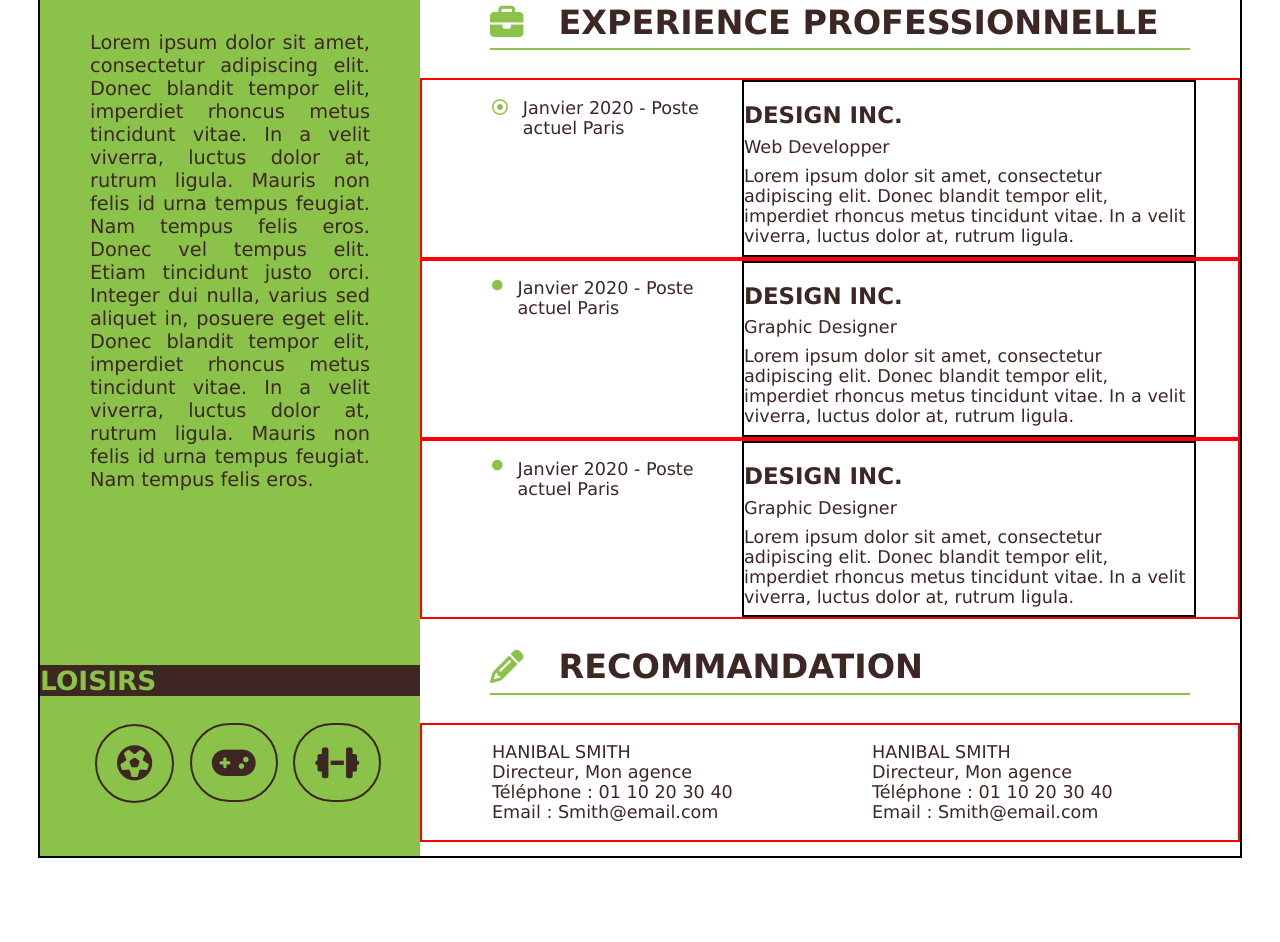
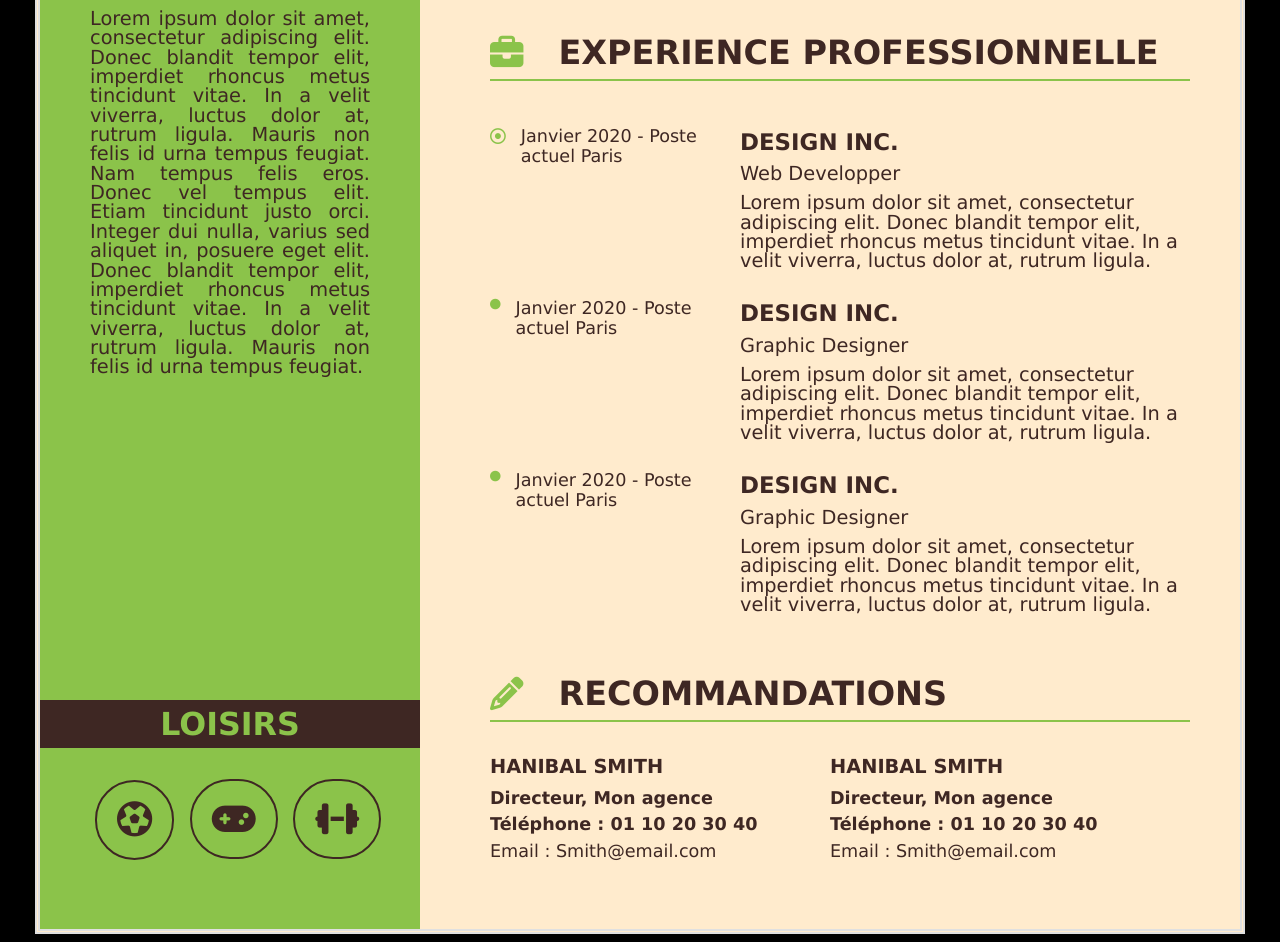
Before and after one commit to Fred-prog/Fred-prog.P2.github.io, a plain HTML site: page index.html in a window 1280 px wide. Shown: the part 809-1751 px from the top of the page. Before the commit the page ends 1675 px from the top, so only its background shows below. Drawn offline with Linux system fonts and the light colour scheme; a web font is replaced by a local one.

Commit message:
CV fini W3C validé sans responsive

```diff
--- a/index.html
+++ b/index.html
@@ -9,7 +9,7 @@
 </head>
 <body>
    <div id="conteneur">
-       <!-------------------Header----------------->
+       <!--Header-->
      <header>
          <div class="portrait">
              <img src="img/mrt.png" alt="">
@@ -19,9 +19,9 @@
                 <P><span>Dével</span>oppeur web freelance</p>
          </div>
      </header>
-     <!-------------main-------------->
+     <!--main-->
      <main>
-          <!------------------liseret-------------->
+          <!--liseret-->
         <aside>
             <div class="aside">
                 <h2>CONTACT</h2>
@@ -50,7 +50,7 @@
                 <h2>À PROPOS DE MOI</h2>
                 <p>
                     Lorem ipsum dolor sit amet, consectetur adipiscing elit. Donec blandit tempor elit, imperdiet rhoncus metus tincidunt vitae. In a velit viverra, luctus dolor at, rutrum ligula. Mauris non felis id urna tempus feugiat. Nam tempus felis eros. Donec vel tempus elit. Etiam tincidunt justo orci. Integer dui nulla, varius sed aliquet in, posuere eget elit.
-                    Donec blandit tempor elit, imperdiet rhoncus metus tincidunt vitae. In a velit viverra, luctus dolor at, rutrum ligula. Mauris non felis id urna tempus feugiat. Nam tempus felis eros.
+                    Donec blandit tempor elit, imperdiet rhoncus metus tincidunt vitae. In a velit viverra, luctus dolor at, rutrum ligula. Mauris non felis id urna tempus feugiat.
                 </p>
             </div>
             <div class="loisirs">
@@ -60,13 +60,10 @@
                     <i class="fas fa-gamepad"></i>
                     <i class="fas fa-dumbbell"></i>
                  </p>
-
-                 <img src="" alt="">
-                 <img src="" alt="">
             </div>
         </aside>
-           <!------------bloc dU CV ----------------->
-        <article>
+           <!--bloc dU CV -->
+        <div class="sous_main">
             <section>
                 <h2><!--<img src="img/cap.svg" alt="icone">-->
                     <i class="fas fa-graduation-cap"></i>FORMATION</h2>
@@ -91,13 +88,12 @@
                     <div class="intitule">
                         <h3>UNIVERSITY OF LOREM</h3>
                         <P>Graphic Designer</P>
-                        <p>
-                            Lorem ipsum dolor sit amet, consectetur adipiscing elit. Donec blandit tempor elit, imperdiet rhoncus metus tincidunt vitae. In a velit viverra, luctus dolor at, rutrum ligula.
+                        <p>Lorem ipsum dolor sit amet, consectetur adipiscing elit. Donec blandit tempor elit, imperdiet rhoncus metus tincidunt vitae. In a velit viverra, luctus dolor at, rutrum ligula.
                         </p>
                     </div>
                 </div>
             </section>
-              <!-------------experience --------------------->
+              <!--experience-->
              <section>
                 <h2><!--<img src="img/case.svg" alt="">-->
                     <i class="fas fa-briefcase"></i>EXPERIENCE PROFESSIONNELLE</h2>
@@ -134,35 +130,27 @@
                     </div>
                 </div>
             </section>
-              <!-----------------recommandation --------------------->
+              <!--recommandation-->
             <section>
                 <!--<i class="fas fa-pencil-alt"></i>-->
                 <h2><!--<img src="img/pencil.svg" alt="">-->
-                    <i class="fas fa-pencil-alt"></i>RECOMMANDATION</h2>
+                    <i class="fas fa-pencil-alt"></i>RECOMMANDATIONS</h2>
                 <div class="section_recom">
                     <div class="carte">
-                        <p>
-                            <ul>
-                                <li><span>HANIBAL SMITH</span></li>
-                                <li>Directeur, Mon agence</li>
-                                <li>Téléphone : 01 10 20 30 40 </li>
-                                <li>Email : Smith@email.com </li>
-                            </ul>
-                        </p>
+                        <h3>HANIBAL SMITH</h3>
+                        <p><span>Directeur, Mon agence</span></p>
+                        <p><span>Téléphone : 01 10 20 30 40</span></p>
+                        <p>Email : Smith@email.com</p>
                     </div>
                     <div class="carte2">
-                        <p>
-                            <ul>
-                                <li><span>HANIBAL SMITH</span></li>
-                                <li>Directeur, Mon agence</li>
-                                <li>Téléphone : 01 10 20 30 40 </li>
-                                <li>Email : Smith@email.com </li>
-                            </ul>
-                        </p>
+                        <h3>HANIBAL SMITH</h3>
+                        <p><span>Directeur, Mon agence</span></p>
+                        <p><span>Téléphone : 01 10 20 30 40</span></p>
+                        <p>Email : Smith@email.com</p>
                     </div>
                 </div>
             </section>
-        </article>
+        </div>
      </main>
    </div>
 </body>
--- a/style.css
+++ b/style.css
@@ -39,18 +39,21 @@
 
 }
 
+/*-------------conteneur-----------------*/
+body
+{
+    background-color: black;
+}
 
-
-
-/*-------------conteneur-----------------*/
 #conteneur
 {
 
     width: 1200px;
     height: auto;
     margin: auto;
-    border: 2px solid black;
+    border: thick double rgb(224,224,224);
     color: rgb(62,39,35);
+    background-color: blanchedalmond;
     font-size: 1.1em;
     font-family: 'yantramanav_regularregular', Verdana, Geneva, Tahoma, sans-serif;
 }
@@ -67,17 +70,17 @@ header
 {
     width: 380px;
     height: 310px;
-    background-color: rgb(139,195,74);
+    background-color: rgb(139, 195, 74);
 }
 
 .portrait img
 {
     position: absolute;
     margin-top: 60px;
-    margin-left: 75px;
+    margin-left: 71px;
     width: 230px;
     height: 230px;
-    border: 2px solid black;
+    border: 0.2rem solid rgb(132, 187, 70);
     border-radius: 150px;
 }
 
@@ -153,24 +156,25 @@ aside
     margin-left: 50px;
     margin-bottom: 0.7em;
     font-size: 1.1em;
+    line-height: 1em;
 }
 
 .contact_libele p
 {
-    margin-top: 0em;
+    margin-top: 0.2em;
     margin-bottom: 0em;
 }
 /*---------------propos-----------*/
 
 .propos
 {
-    height: 700px;
+    height: 750px;
 }
 
 .propos h2
 {
     margin-top: 1.5em;
-    font-size: 1.8em;
+    font-size: 1.6em;
     color: rgb(139,195,74);
     background-color: rgb(62,39,35);
     text-align: center;
@@ -184,12 +188,18 @@ aside
     margin-top: 40px;
     margin-left: 50px;
     margin-right: 50px;
+    line-height: 1em;
 }
+
+/*-------loisirs-------------*/
 
 .loisirs h2
 {
+    font-size: 1.8em;
     color: rgb(139,195,74);
     background-color: rgb(62,39,35);
+    text-align: center;
+    padding: 6px;
 }
 
 .loisirs i
@@ -212,7 +222,7 @@ aside
 
 /*-------------article-------*/
 
-article
+.sous_main
 {
     width: 820px;
 }
@@ -222,6 +232,7 @@ section h2
     display: flex;
     align-items: center;
     font-size: 1.9em;
+    margin-top: 50px;
     margin-left: 70px;
     margin-right: 50px;
     padding-bottom: 0.2em;
@@ -244,11 +255,12 @@ h2 img
     fill:  rgb(139,195,74);
 }
 
+/*------------Formation---------------*/
+
 .section_form
 {
     width: auto;
     display: flex;
-    border: 2px solid red;
 }
 
 .date
@@ -281,41 +293,9 @@ h2 img
     width: 200px;
 }
 
-/*
-.date ul
-{
-    display: block;
-    width: 90px;
-    list-style-image: url(img/dot_circle.svg);
-    color: rgb(139,195,74);
-    font-size: 1.8em;
-    margin-left: 60px;
-    margin-top: 0px;
-    text-align: justify;
-
-    border: 1px solid black;
-}
-
-
-.date li span
-{
-    display: block;
-    font-size: 0.6em;
-    border: 1px solid blueviolet;
-
-}
-
-.recent img
-{
-    width: 15px;
-    height: 15px;
-}
-*/
-
 .intitule
 {
     width: 450px;
-    border: 2px solid black;
 }
 
 .intitule h3
@@ -329,35 +309,73 @@ h2 img
 {
     margin-top: 0.5em;
     margin-bottom: 0.5em;
+    font-size: 1.1em;
+    line-height: 1em;
 }
 
-
+/*-------------expérience---------------------*/
 
 .section_exp
 {
     width: auto;
     display: flex;
-    border: 2px solid red;
 }
 
 .section_recom
 {
     width: auto;
     display: flex;
-    border: 2px solid red;
 }
+
+/*---------------recommandations--------------*/
 
 .carte
 {
     width: 410px;
+    height: 180px;
 }
 
-ul
+.carte h3
 {
-    list-style-type: none;
+    font-size: 1.1em;
+    margin-top: 0.4em;
+    margin-left: 70px;
+    margin-bottom: 0em;
+    line-height: 1em;
 }
 
-.carte ul
+.carte p
 {
-    margin-left: 30px;
+    font-size: 1em;
+    text-align: justify;
+    margin-left: 70px;
+    margin-bottom: 0px;
+    line-height: 0.5em;
 }
+
+.carte span
+{
+    font-weight: bold;
+}
+
+.carte2 span
+{
+    font-weight: bold;
+}
+
+
+.carte2 h3
+{
+    font-size: 1.1em;
+    margin-top: 0.4em;
+    margin-bottom: 0em;
+    line-height: 1em;
+}
+
+.carte2 p
+{
+    font-size: 1em;
+    text-align: justify;
+    margin-bottom: 0px;
+    line-height: 0.5em;
+}
```
